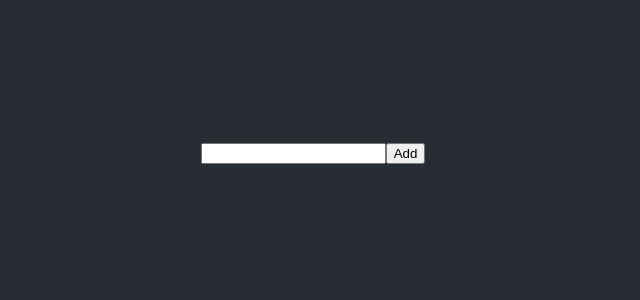
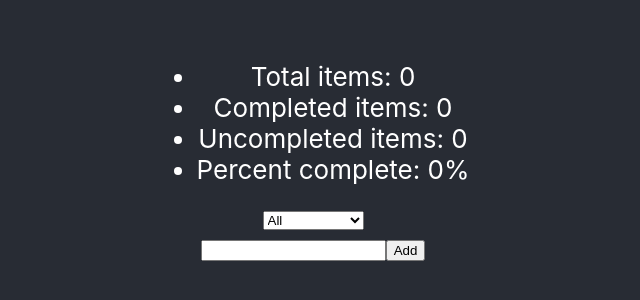
Before and after one commit to arnav-aggarwal/recoil-intro, a React (Create React App) app: page / in a window 1280 px wide. Shown: the part 252-552 px from the top of the page, without its empty margins (327-967 px from the left). Built offline with nearby package versions, Linux system fonts and the light colour scheme.

Commit message:
Create filtered list with stats

```diff
--- a/src/App.js
+++ b/src/App.js
@@ -88,17 +88,78 @@ function TodoItem({ item }) {
   );
 }
 
+const todoListFilterState = atom({
+  key: 'todoListFilterState',
+  default: 'Show All',
+});
+
+const filteredTodoListState = selector({
+  key: 'filteredTodoListState',
+  get: ({ get }) => {
+    const filter = get(todoListFilterState);
+    const list = get(todoListState);
+
+    switch (filter) {
+      case 'Show Completed':
+        return list.filter(item => item.isComplete);
+      case 'Show Uncompleted':
+        return list.filter(item => !item.isComplete);
+      default:
+        return list;
+    }
+  }
+})
+
+function TodoListFilters() {
+  const [filter, setFilter] = useRecoilState(todoListFilterState);
+  const updateFilter = event => setFilter(event.target.value);
+
+  return (
+    <select value={filter} onChange={updateFilter}>
+      <option value="Show All">All</option>
+      <option value="Show Completed">Completed</option>
+      <option value="Show Uncompleted">Uncompleted</option>
+    </select>
+  )
+}
+
+const todoListStatsState = selector({
+  key: 'todoListStatsState',
+  get: ({ get }) => {
+    const todoList = get(todoListState);
+
+    const total = todoList.length;
+    const completed = todoList.filter(item => item.isComplete).length;
+    const uncompleted = total - completed;
+    const percentComplete = total ? (completed / total) * 100 : 0;
+
+    return { total, completed, uncompleted, percentComplete };
+  },
+})
+
+function TodoListStats() {
+  const { total, completed, uncompleted, percentComplete } = useRecoilValue(todoListStatsState);
+
+  return (
+    <ul>
+      <li>Total items: {total}</li>
+      <li>Completed items: {completed}</li>
+      <li>Uncompleted items: {uncompleted}</li>
+      <li>Percent complete: {percentComplete}%</li>
+    </ul>
+  );
+}
+
 function TodoList() {
   const todoList = useRecoilValue(todoListState);
+  const filteredTodoList = useRecoilValue(filteredTodoListState);
 
   return (
     <>
-      {/* <TodoListStats /> */}
-      {/* <TodoListilters /> */}
+      <TodoListStats />
+      <TodoListFilters />
       <TodoItemCreator />
-      {
-        todoList.map((item => <TodoItem key={item.id} item={item} />))
-      }
+      {filteredTodoList.map((item => <TodoItem key={item.id} item={item} />))}
     </>
   )
 }
```
